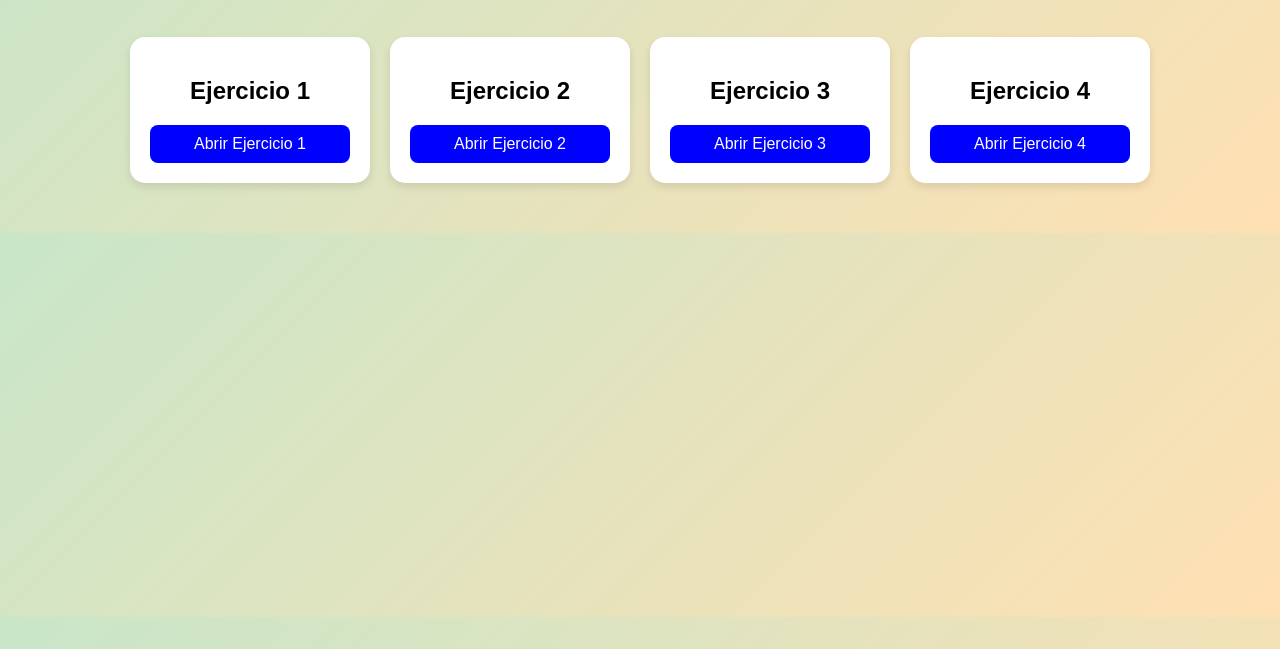
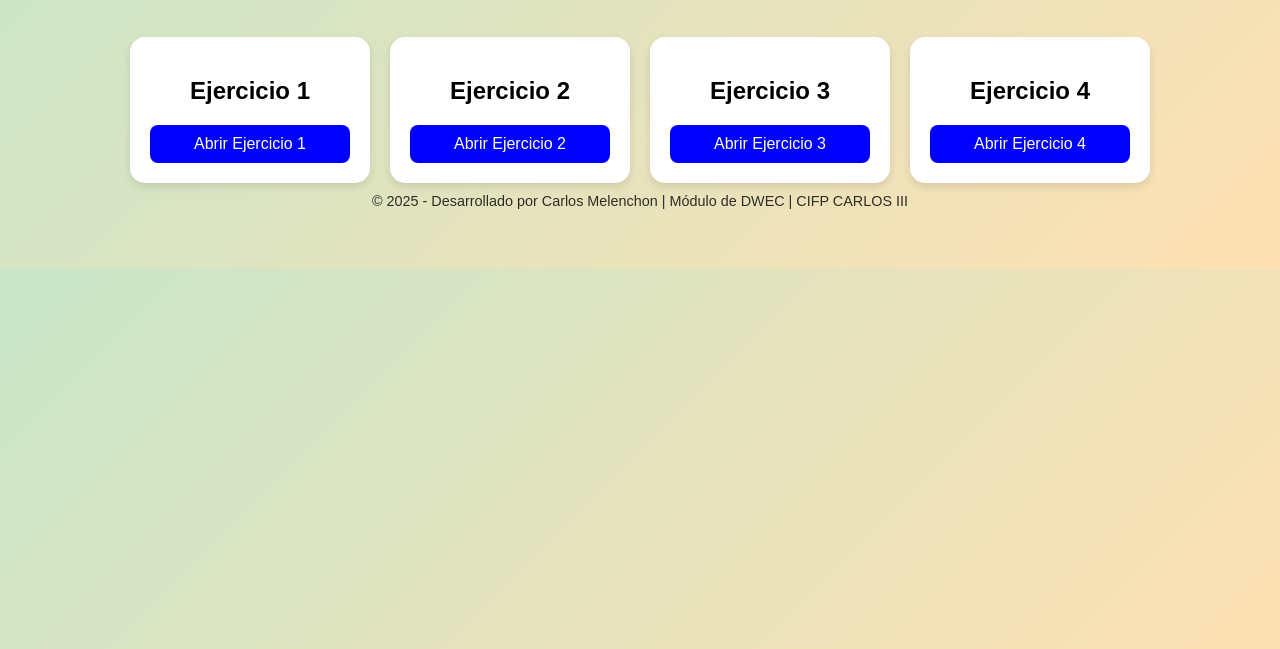
Before and after one commit to 3996499/DWEC_UT3, a plain HTML site: page INDEX.HTML in a window 1280 px wide. Shown: the part 151-800 px from the top of the page. Drawn offline with Linux system fonts and the light colour scheme.

Commit message:
PIE DE PÁGINA

```diff
--- a/INDEX.HTML
+++ b/INDEX.HTML
@@ -53,6 +53,15 @@
         a:hover {
             background-color: blue;
         }
+
+        footer {
+                margin-top: auto;
+                text-align: center;
+                font-size: 0.9em;
+                opacity: 0.8;
+                padding: 10px;
+            }
+
     </style>
 </head>
 
@@ -85,6 +94,9 @@
             <a href="ejercicio4.html">Abrir Ejercicio 4</a>
         </div>
     </div>
+    <footer>
+            &copy; 2025 - Desarrollado por Carlos Melenchon | Módulo de DWEC | CIFP CARLOS III
+        </footer>
 </body>
 
 </html>
```
